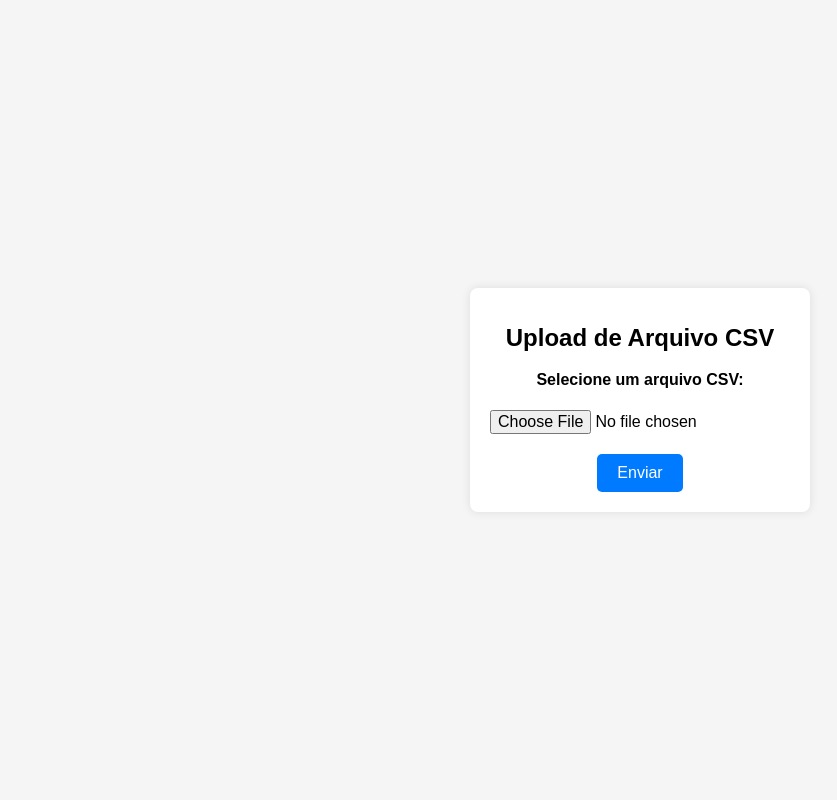
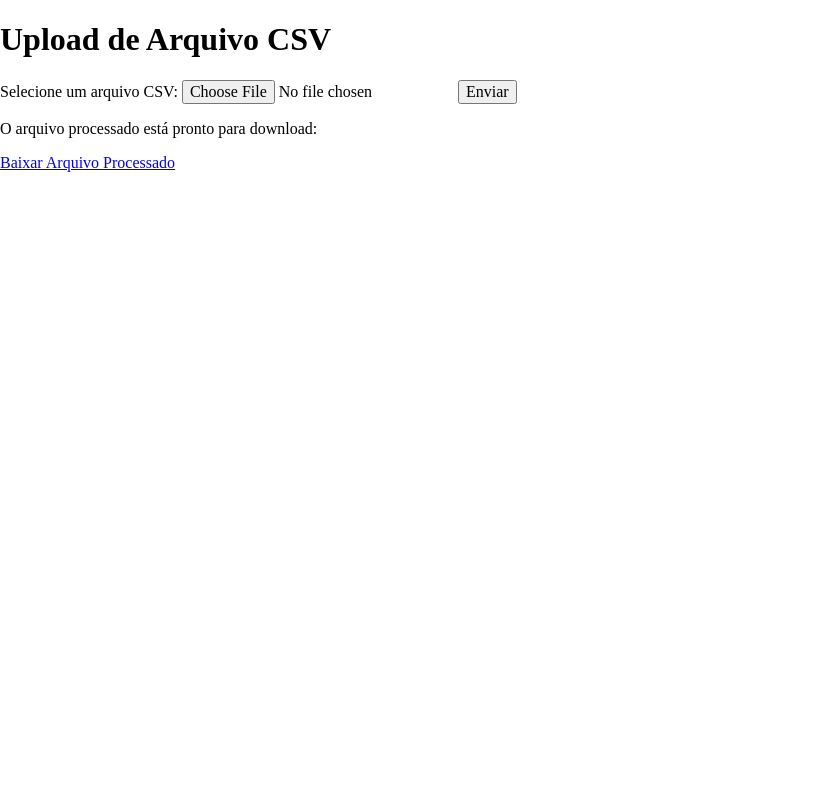
Before and after one commit to notNilton/themis-solare, a Flask app: template templates/index.html in a window 1280 px wide. Shown: the whole page, without its empty margins (0-837 px from the left). Run offline with Flask 3, Linux system fonts and the light colour scheme; the template is opened without the code that fills it: most values are stand-ins (such as "Sample title", 1, 10 or a date in 2020).

Commit message:
chore: add separated style

```diff
--- a/main.py
+++ b/main.py
@@ -15,13 +15,10 @@
 # Registre o blueprint (se estiver usando)
 app.register_blueprint(routes)
 
-# Rota principal que serve o index.html
 @app.route('/')
 def index():
-    # Renderiza o arquivo index.html da pasta 'templates'
     return render_template('index.html')
 
-# Rota para receber e processar o arquivo CSV
 @app.route('/upload', methods=['POST'])
 def upload_file():
     if 'file' not in request.files:
@@ -40,18 +37,26 @@
         file.save(file_path)
         flash('Arquivo enviado com sucesso')
 
-        # Processar o CSV
+        # Processa o CSV e obtém o caminho do arquivo processado
         processed_file_path = process_csv(file_path)
+
+        # Se o processamento foi bem-sucedido, gera o link de download
         if processed_file_path:
-            flash('Arquivo CSV processado com sucesso')
+            processed_file_url = url_for('download_file', filename=os.path.basename(processed_file_path))
+            return render_template('index.html', processed_file_url=processed_file_url)
         else:
             flash('Erro ao processar o arquivo CSV')
-
-        return redirect(url_for('index'))
+            return redirect(url_for('index'))
 
     else:
         flash('Arquivo inválido. Somente arquivos CSV são permitidos.')
         return redirect(request.url)
 
+# Rota para fazer o download do arquivo processado
+@app.route('/uploads/<filename>')
+def download_file(filename):
+    return send_from_directory(app.config['UPLOAD_FOLDER'], filename)
+
+
 if __name__ == '__main__':
     app.run(debug=True)
--- a/templates/index.html
+++ b/templates/index.html
@@ -5,54 +5,7 @@
     <meta name="viewport" content="width=device-width, initial-scale=1.0">
     <title>Upload de Arquivo CSV</title>
     <link rel="stylesheet" href="https://cdnjs.cloudflare.com/ajax/libs/normalize/8.0.1/normalize.min.css">
-    <style>
-        body {
-            font-family: Arial, sans-serif;
-            display: flex;
-            justify-content: center;
-            align-items: center;
-            height: 100vh;
-            background-color: #f5f5f5;
-            margin: 0;
-        }
-        .container {
-            background-color: #fff;
-            padding: 20px;
-            border-radius: 8px;
-            box-shadow: 0 0 10px rgba(0, 0, 0, 0.1);
-            width: 300px;
-            text-align: center;
-        }
-        h1 {
-            font-size: 24px;
-            margin-bottom: 20px;
-        }
-        label {
-            display: block;
-            font-weight: bold;
-            margin-bottom: 10px;
-        }
-        input[type="file"] {
-            display: block;
-            margin: 20px auto;
-        }
-        button {
-            background-color: #007BFF;
-            color: white;
-            padding: 10px 20px;
-            border: none;
-            border-radius: 5px;
-            cursor: pointer;
-        }
-        button:hover {
-            background-color: #0056b3;
-        }
-        .message {
-            color: red;
-            font-size: 14px;
-            margin-top: 10px;
-        }
-    </style>
+    <link rel="stylesheet" href="{{ url_for('static', filename='style.css') }}">
 </head>
 <body>
 
@@ -73,6 +26,13 @@
             </div>
         {% endif %}
     {% endwith %}
+
+    {% if processed_file_url %}
+        <div class="download-section">
+            <p>O arquivo processado está pronto para download:</p>
+            <a href="{{ processed_file_url }}" download>Baixar Arquivo Processado</a>
+        </div>
+    {% endif %}
 </div>
 
 </body>
```
Also changed, not shown: static/styles.css (added, +68 -0 lines).
